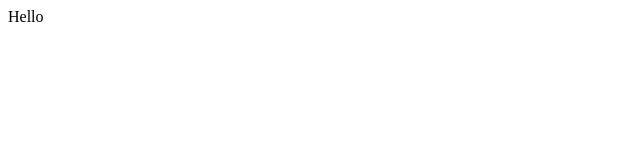
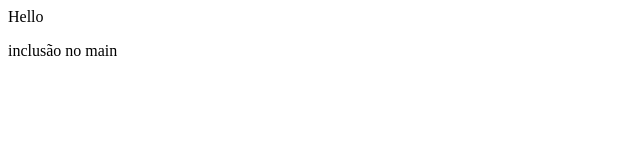
Before and after one commit to valteroprofessor/demo-repo, a plain HTML site: page index.html in a window 1280 px wide. Shown: the full height of the page, 0-640 px from the left. Drawn offline with Linux system fonts and the light colour scheme.

Commit message:
teste commit

```diff
--- a/index.html
+++ b/index.html
@@ -1 +1,2 @@
 <div>Hello</div>
+<p>inclusão no main</p>
```
